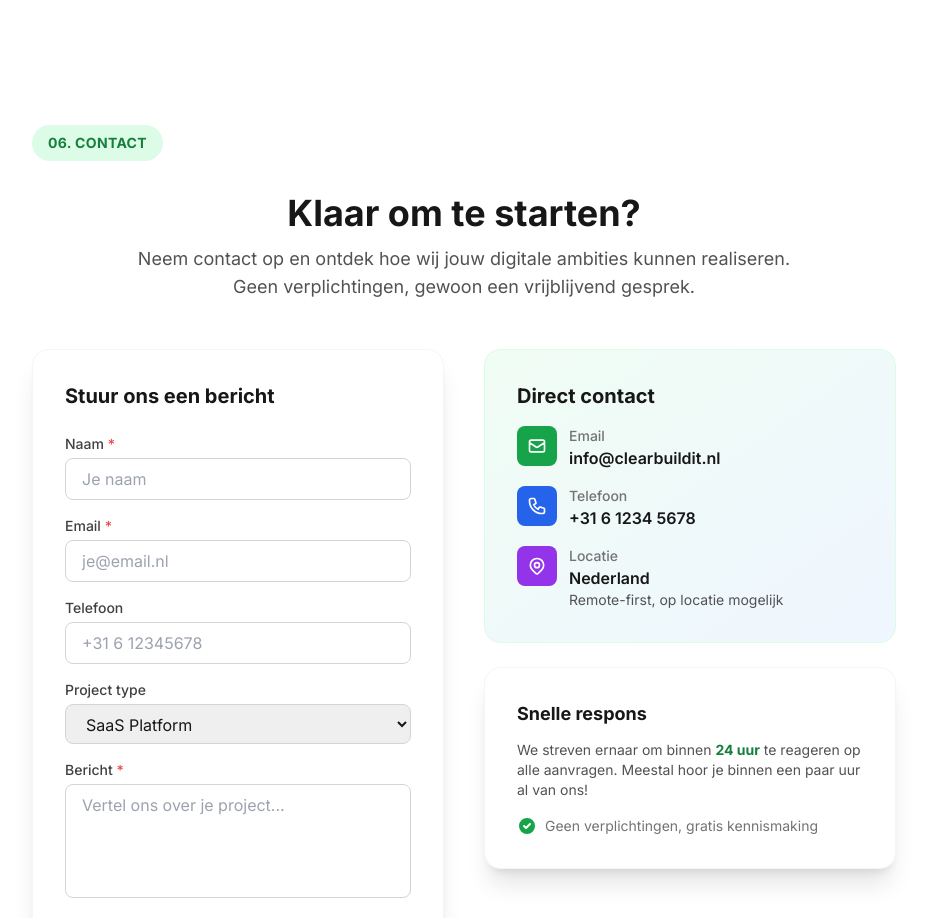
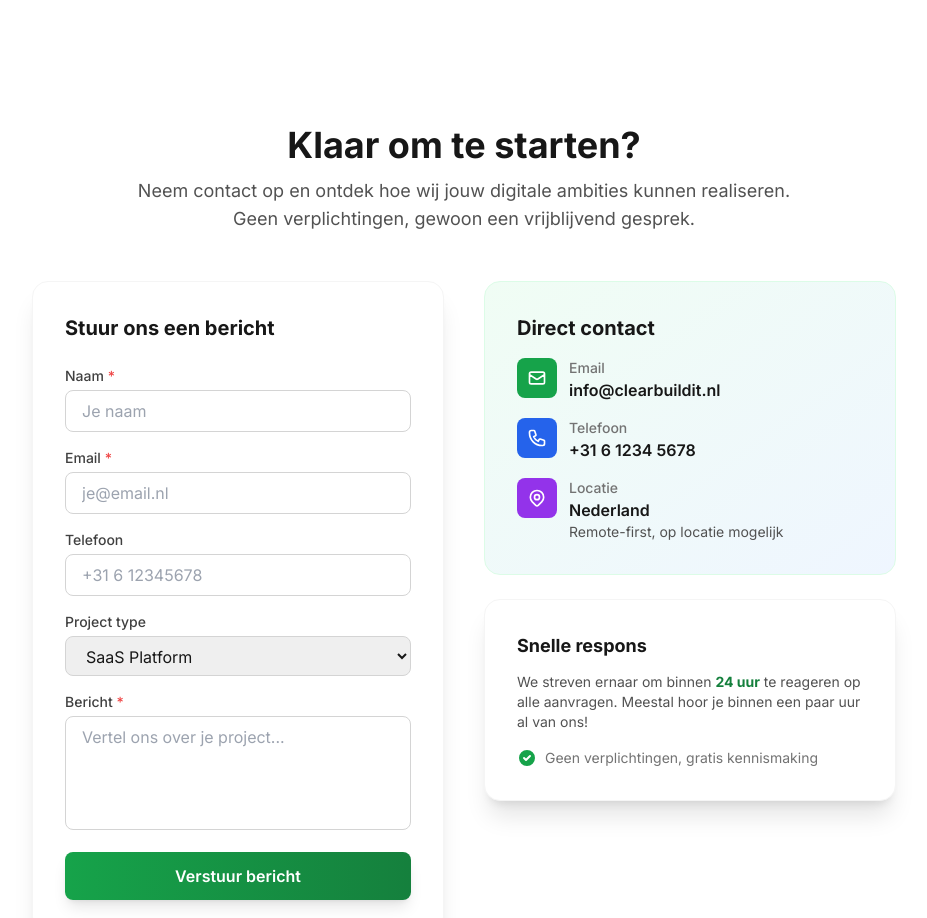
Before and after one commit to LucasMelika/ClearBuildIT, a React (Vite) app: page / in a window 1280 px wide. Shown: the part 5460-6378 px from the top of the page, without its empty margins (176-1103 px from the left). Built offline with nearby package versions, Linux system fonts and the light colour scheme; no server answers.

Commit message:
🗑️ Remove '06. Contact' section header

```diff
--- a/src/Home.jsx
+++ b/src/Home.jsx
@@ -505,11 +505,6 @@ export default function Home() {
 
       {/* Contact Section */}
       <section id="contact" className="max-w-4xl mx-auto px-4 py-20 scroll-mt-16 md:scroll-mt-20">
-        <div className="mb-4">
-          <div className="inline-block px-4 py-2 rounded-full bg-green-100 text-green-700 text-sm font-bold uppercase tracking-wide mb-4">
-            06. Contact
-          </div>
-        </div>
         <div className="text-center mb-12">
           <h2 className="text-3xl md:text-4xl font-bold text-neutral-900 mb-3">
             Klaar om te starten?
```
